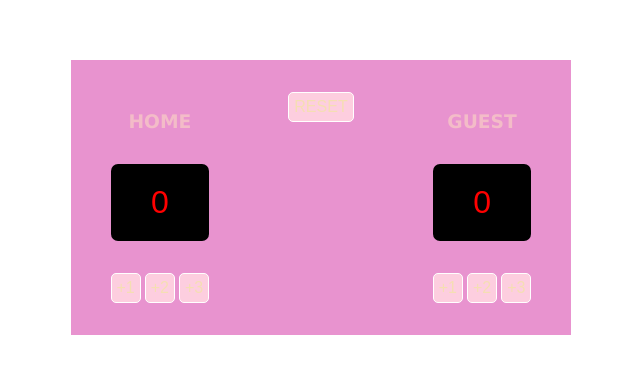
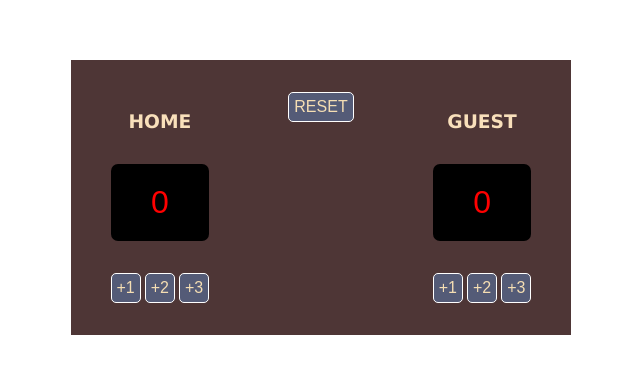
Before and after one commit to anubhav1206/basketball-game, a website built with Vite: page index.html in a window 1280 px wide. Shown: the part 196-570 px from the top of the page, without its empty margins (319-959 px from the left). Built offline with nearby package versions, Linux system fonts and the light colour scheme; a web font is replaced by a local one.

Commit message:
Update index.css

```diff
--- a/index.css
+++ b/index.css
@@ -6,14 +6,14 @@
 }
 
 body {
-    color: #F3BCC8;
+    color: #F9E0BB;
     margin: 0;
     padding: 0;
 }
 
 .container {
     max-width: 500px;
-    background-color: #E893CF;
+    background-color: #4E3636;
     display: flex;
     justify-content: space-around;
     padding: 2em 0;
@@ -36,7 +36,7 @@ p{
 }
 
 button{
-    background-color: #FDCEDF;
+    background-color: #545B77;
     color: wheat;
     border: 1px solid #fff;
     font-family: 'Cursed Timer Ulil', sans-serif;
```
